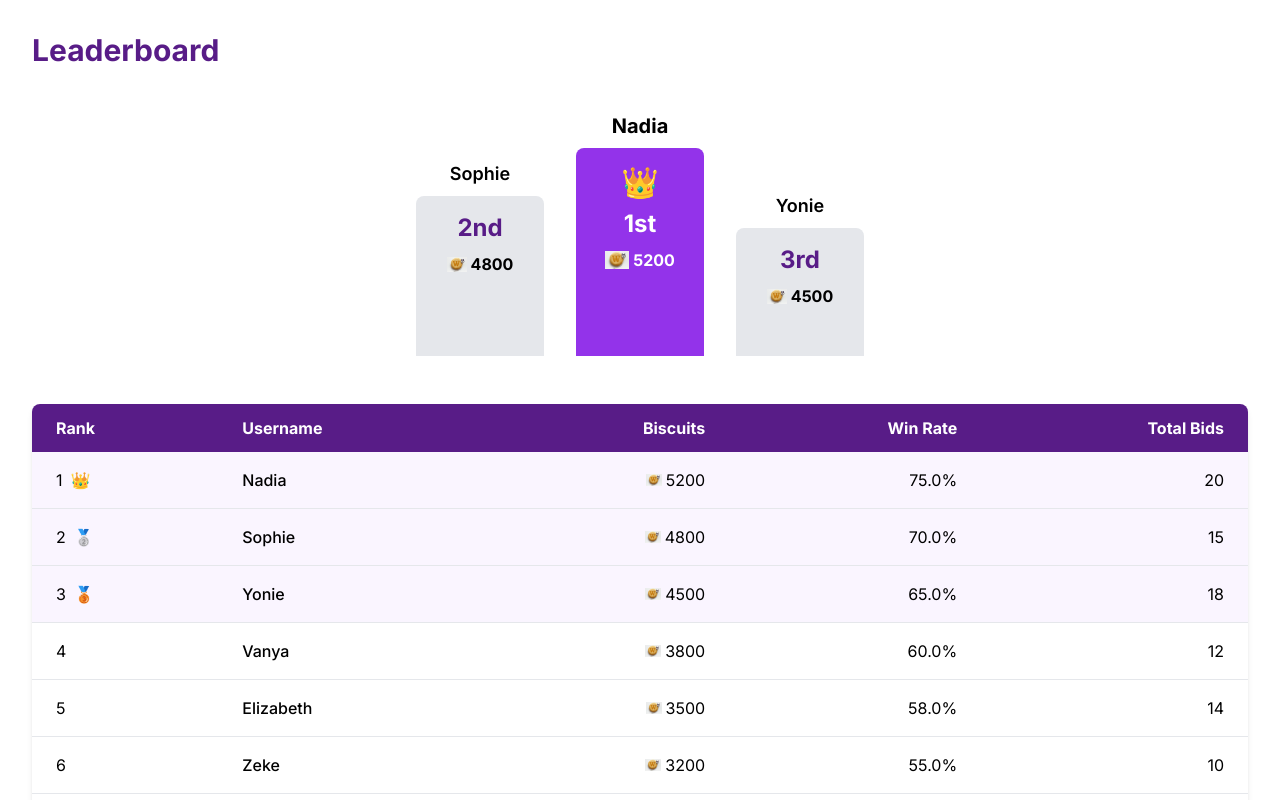
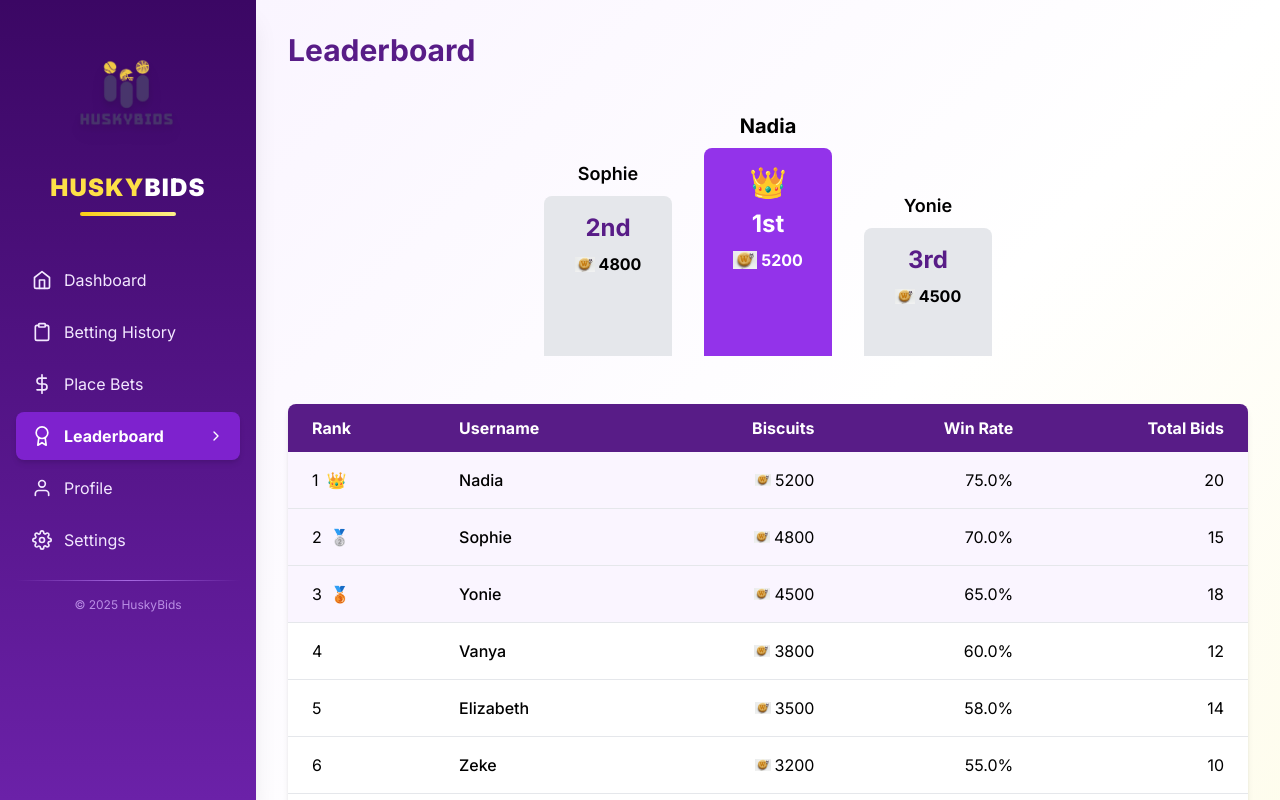
Before and after one commit to maiyuyona/huskybids, a Next.js app: page /leaderboard in a window 1280 px wide. Shown: the top 800 px of the page. Built offline with nearby package versions, Linux system fonts and the light colour scheme.

Commit message:
feat: Refactor Sidebar and integrate ClerkProvider in layout; add ProfilePage with authentication

```diff
--- a/src/app/Components/Sidebar.jsx
+++ b/src/app/Components/Sidebar.jsx
@@ -5,20 +5,14 @@ import Image from 'next/image';
 import Link from 'next/link';
 import {
   FiHome, FiClipboard, FiSettings,
-  FiChevronRight, FiUser, FiAward,
-  FiDollarSign
+  FiChevronRight, FiUser, FiAward, FiDollarSign
 } from 'react-icons/fi';
 
-// Shared sidebar links structure - same across all pages
 const sidebarLinks = [
   { label: 'Dashboard', href: '/dashboard', icon: <FiHome className="w-5 h-5" /> },
   { label: 'Betting History', href: '/betting-history', icon: <FiClipboard className="w-5 h-5" /> },
   { label: 'Place Bets', href: '/place-bets', icon: <FiDollarSign className="w-5 h-5" /> },
   { label: 'Leaderboard', href: '/leaderboard', icon: <FiAward className="w-5 h-5" /> },
-];
-
-// Separate array for settings/profile links that will appear at bottom
-const accountLinks = [
   { label: 'Profile', href: '/profile', icon: <FiUser className="w-5 h-5" /> },
   { label: 'Settings', href: '/settings', icon: <FiSettings className="w-5 h-5" /> },
 ];
@@ -33,7 +27,6 @@ export default function Sidebar({ currentPath, mobileMenuOpen, setMobileMenuOpen
       text-white md:shadow-xl transition-all
       pt-6 md:pt-8 px-4
     `}>
-      {/* Logo and Branding */}
       <div className="flex flex-col items-center mb-10">
         <div className="relative w-32 h-32">
           <Image
@@ -50,11 +43,8 @@ export default function Sidebar({ currentPath, mobileMenuOpen, setMobileMenuOpen
         </h2>
         <div className="w-24 h-1 bg-gradient-to-r from-yellow-400 to-yellow-200 rounded-full mt-2"></div>
       </div>
-
-      {/* Main Navigation */}
-      <nav className="flex-1">
-        <h3 className="px-4 text-xs font-semibold uppercase tracking-wider text-purple-300 mb-2">Main</h3>
-        <ul className="space-y-1 mb-8">
+      <nav className="flex-1 mt-8">
+        <ul className="space-y-1">
           {sidebarLinks.map(link => {
             const isActive = currentPath === link.href;
             return (
@@ -79,37 +69,7 @@ export default function Sidebar({ currentPath, mobileMenuOpen, setMobileMenuOpen
             );
           })}
         </ul>
-
-        {/* Account Navigation */}
-        <h3 className="px-4 text-xs font-semibold uppercase tracking-wider text-purple-300 mb-2">Account</h3>
-        <ul className="space-y-1">
-          {accountLinks.map(link => {
-            const isActive = currentPath === link.href;
-            return (
-              <li key={link.href}>
-                <Link
-                  href={link.href}
-                  className={`
-                    flex items-center px-4 py-3 rounded-lg
-                    transition-all duration-200
-                    ${isActive
-                      ? 'bg-purple-700 text-white font-bold shadow-md'
-                      : 'hover:bg-purple-800 text-purple-100'
-                    }
-                  `}
-                  onClick={() => setMobileMenuOpen && setMobileMenuOpen(false)}
-                >
-                  <span className="mr-3">{link.icon}</span>
-                  <span>{link.label}</span>
-                  {isActive && <FiChevronRight className="ml-auto" />}
-                </Link>
-              </li>
-            );
-          })}
-        </ul>
       </nav>
-
-      {/* Footer */}
       <div className="mt-auto pb-6 pt-4 text-xs text-purple-300 text-center opacity-75">
         <div className="w-full h-px bg-gradient-to-r from-transparent via-purple-400 to-transparent mb-4"></div>
         &copy; {new Date().getFullYear()} HuskyBids
--- a/src/app/layout.js
+++ b/src/app/layout.js
@@ -1,5 +1,6 @@
 import './globals.css';
 import { Inter } from 'next/font/google';
+import { ClerkProvider } from '@clerk/nextjs';
 import { BiscuitProvider } from './context/BiscuitContext';
 
 const inter = Inter({ subsets: ['latin'] });
@@ -17,9 +18,11 @@ export default function RootLayout({ children }) {
         <meta name="viewport" content="width=device-width, initial-scale=1" />
       </head>
       <body className={inter.className}>
-        <BiscuitProvider>
-          {children}
-        </BiscuitProvider>
+        <ClerkProvider>
+          <BiscuitProvider>
+            {children}
+          </BiscuitProvider>
+        </ClerkProvider>
       </body>
     </html>
   );
--- a/src/app/leaderboard/page.jsx
+++ b/src/app/leaderboard/page.jsx
@@ -1,15 +1,35 @@
 "use client";
 
-import React from "react";
+import React, { useState, useEffect } from "react";
 import { SAMPLE_USERS } from "../data/users";
 import BiscuitIcon from "../Components/BiscuitIcon";
+import Sidebar from "../Components/Sidebar";
+import MobileHeader from "../Components/MobileHeader";
 
 const LeaderboardPage = () => {
+  const [currentPath, setCurrentPath] = useState('/leaderboard');
+  const [mobileMenuOpen, setMobileMenuOpen] = useState(false);
+
+  useEffect(() => {
+    setCurrentPath(window.location.pathname);
+  }, []);
+
   // Sort users by biscuits in descending order
   const sortedUsers = [...SAMPLE_USERS].sort((a, b) => b.biscuits - a.biscuits);
   const [first, second, third, ...rest] = sortedUsers;
 
   return (
+    <div className="min-h-screen flex flex-col md:flex-row bg-white">
+      <MobileHeader
+        mobileMenuOpen={mobileMenuOpen}
+        setMobileMenuOpen={setMobileMenuOpen}
+      />
+      <Sidebar
+        currentPath={currentPath}
+        mobileMenuOpen={mobileMenuOpen}
+        setMobileMenuOpen={setMobileMenuOpen}
+      />
+      <main className="flex-1 min-h-screen bg-gradient-to-br from-purple-50 via-white to-yellow-50 md:ml-0 pt-16 md:pt-0">
         <div className="p-8">
           <h1 className="text-3xl font-bold text-purple-900 mb-8">Leaderboard</h1>
 
@@ -100,6 +120,8 @@ const LeaderboardPage = () => {
             </table>
           </div>
         </div>
+      </main>
+    </div>
   );
 };
 
--- a/src/app/place-bets/page.jsx
+++ b/src/app/place-bets/page.jsx
@@ -11,11 +11,15 @@ import {
   FiCheck, FiX
 } from 'react-icons/fi';
 
-// Same sidebar links used in dashboard and betting history
+// Update sidebar links to have Place Bets and Leaderboard as separate, and Profile/Settings at bottom
 const sidebarLinks = [
   { label: 'Dashboard', href: '/dashboard', icon: <FiHome className="w-5 h-5" /> },
   { label: 'Betting History', href: '/betting-history', icon: <FiClipboard className="w-5 h-5" /> },
-  { label: 'Place Bets', href: '/place-bets', icon: <FiAward className="w-5 h-5" /> },
+  { label: 'Place Bets', href: '/place-bets', icon: <FiDollarSign className="w-5 h-5" /> },
+  { label: 'Leaderboard', href: '/leaderboard', icon: <FiAward className="w-5 h-5" /> },
+];
+
+const accountLinks = [
   { label: 'Profile', href: '/profile', icon: <FiUser className="w-5 h-5" /> },
   { label: 'Settings', href: '/settings', icon: <FiSettings className="w-5 h-5" /> },
 ];
@@ -178,9 +182,36 @@ export default function PlaceBets() {
         <div className="w-24 h-1 bg-gradient-to-r from-yellow-400 to-yellow-200 rounded-full mt-2"></div>
       </div>
 
-      <nav className="flex-1 mt-8">
+      <nav className="flex-1">
+        <h3 className="px-4 text-xs font-semibold uppercase tracking-wider text-purple-300 mb-2">Main</h3>
+        <ul className="space-y-1 mb-8">
+          {sidebarLinks.map(link => {
+            const isActive = currentPath === link.href;
+            return (
+              <li key={link.href}>
+                <Link
+                  href={link.href}
+                  className={`
+                    flex items-center px-4 py-3 rounded-lg
+                    transition-all duration-200
+                    ${isActive
+                      ? 'bg-purple-700 text-white font-bold shadow-md'
+                      : 'hover:bg-purple-800 text-purple-100'
+                    }
+                  `}
+                  onClick={() => setMobileMenuOpen(false)}
+                >
+                  <span className="mr-3">{link.icon}</span>
+                  <span>{link.label}</span>
+                  {isActive && <FiChevronRight className="ml-auto" />}
+                </Link>
+              </li>
+            );
+          })}
+        </ul>
+        <h3 className="px-4 text-xs font-semibold uppercase tracking-wider text-purple-300 mb-2">Account</h3>
         <ul className="space-y-1">
-          {sidebarLinks.map(link => {
+          {accountLinks.map(link => {
             const isActive = currentPath === link.href;
             return (
               <li key={link.href}>
--- /dev/null
+++ b/src/app/profile/page.jsx
@@ -0,0 +1,70 @@
+'use client';
+
+import { SignedIn, SignedOut, SignIn, SignUp, UserButton, SignOutButton } from "@clerk/nextjs";
+import { useRouter } from 'next/navigation';
+import Sidebar from '../Components/Sidebar';
+import MobileHeader from '../Components/MobileHeader';
+import { useState, useEffect } from 'react';
+
+export default function ProfilePage() {
+  const router = useRouter();
+  const [currentPath, setCurrentPath] = useState('/profile');
+  const [mobileMenuOpen, setMobileMenuOpen] = useState(false);
+
+  useEffect(() => {
+    setCurrentPath(window.location.pathname);
+  }, []);
+
+  return (
+    <div className="min-h-screen flex flex-col md:flex-row bg-white">
+      {/* Mobile Menu Toggle */}
+      <MobileHeader
+        mobileMenuOpen={mobileMenuOpen}
+        setMobileMenuOpen={setMobileMenuOpen}
+      />
+
+      {/* Sidebar */}
+      <Sidebar
+        currentPath={currentPath}
+        mobileMenuOpen={mobileMenuOpen}
+        setMobileMenuOpen={setMobileMenuOpen}
+      />
+
+      {/* Main Content */}
+      <main className="flex-1 min-h-screen bg-gradient-to-br from-purple-50 via-white to-yellow-50 md:ml-0 pt-16 md:pt-0 flex items-center justify-center">
+        <div className="w-full max-w-lg mx-auto p-8 bg-white rounded-xl shadow-md border border-purple-100">
+          <h1 className="text-3xl font-extrabold mb-6 text-purple-950 tracking-tight text-center">Profile</h1>
+          <SignedIn>
+            <div className="flex flex-col items-center gap-4 mb-8">
+              <UserButton afterSignOutUrl="/login-testing" />
+              <span className="font-semibold text-purple-800">Signed in</span>
+            </div>
+            <SignOutButton signOutCallback={() => router.push('/login-testing')}>
+              <button className="w-full px-4 py-2 bg-red-600 text-white rounded-lg hover:bg-red-700 font-semibold transition-colors">
+                Sign Out
+              </button>
+            </SignOutButton>
+          </SignedIn>
+          <SignedOut>
+            <div className="mb-6">
+              <SignIn
+                path="/login-testing"
+                routing="path"
+                signUpUrl="/sign-up"
+                afterSignInUrl="/profile"
+              />
+            </div>
+            <div>
+              <SignUp
+                path="/sign-up"
+                routing="path"
+                signInUrl="/login-testing"
+                afterSignUpUrl="/profile"
+              />
+            </div>
+          </SignedOut>
+        </div>
+      </main>
+    </div>
+  );
+}
```
Lines whose indentation alone changed are shown as unchanged.
